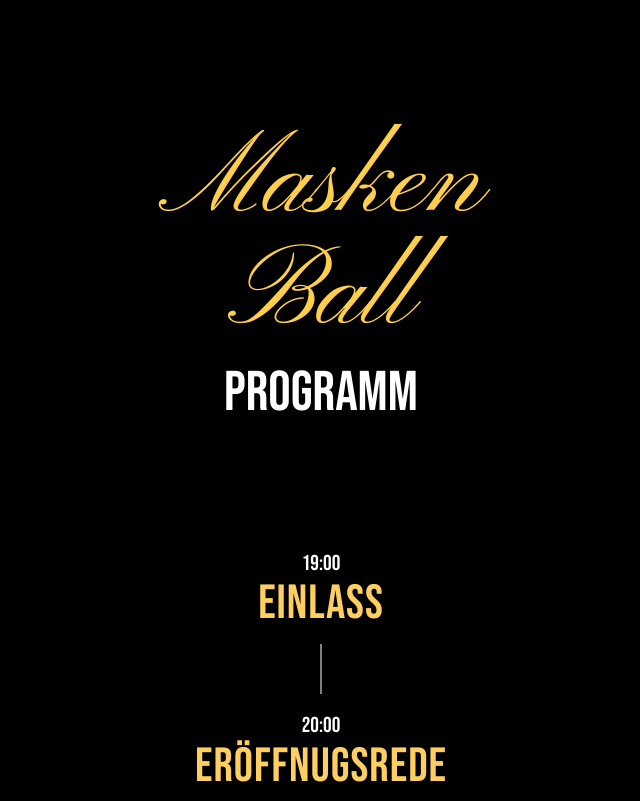
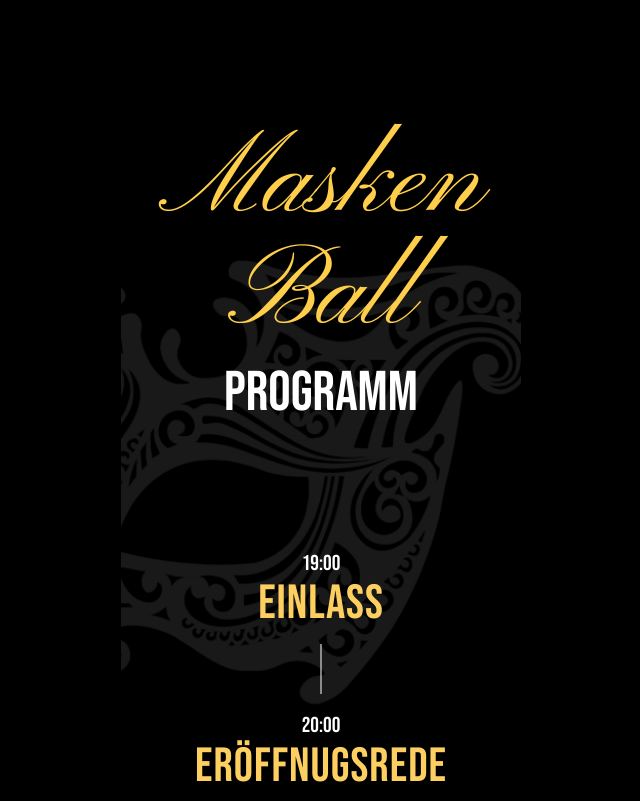
Before and after one commit to jmuehlberger05/Programmheft, a website built with Vite: page index.html in a window 1280 px wide. Shown: the top 801 px of the page, without its empty margins (319-959 px from the left). Built offline with nearby package versions, Linux system fonts and the light colour scheme.

Commit message:
changed bg-image props

```diff
--- a/css/style.scss
+++ b/css/style.scss
@@ -38,11 +38,6 @@ body{
     background-color: $clr-primary;
     max-width: 100%;
     overflow-x: hidden;
-    background-image: url("../assets/images/mask.png");
-    background-repeat: no-repeat;
-    background-position: 100% 60%;
-    font-size: 1rem;
-    background-attachment: fixed;
 }
 
 h1{
@@ -109,3 +104,12 @@ h2{
         border-radius: 3px;
     }
 }
+
+.bg-image{
+    position: fixed;
+    left: 50%;
+    top: 60%;
+    transform: translate(-50%, -50%);
+    z-index: -1;
+    min-width: 25rem;
+}
--- a/index.html
+++ b/index.html
@@ -11,6 +11,9 @@
   <body>
     <!-- <div id="app"></div>
     <script type="module" src="/main.js"></script> -->
+
+    <img class="bg-image" src="./assets/images/mask.png" alt="">
+
     <div class="hero-grid">
       <h1>Masken<br>Ball</h1>
       <h2>Programm</h2>
```
Also changed, not shown: css/style.css, 1 other file.
